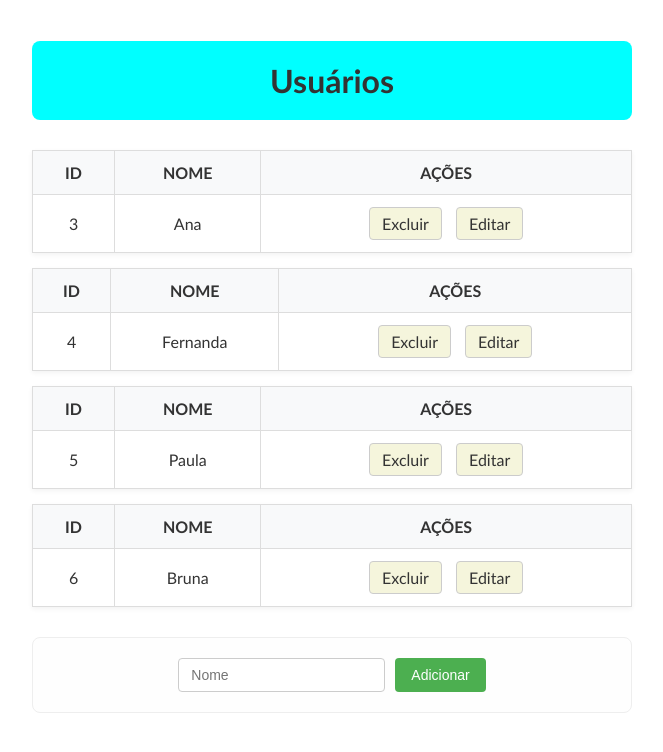
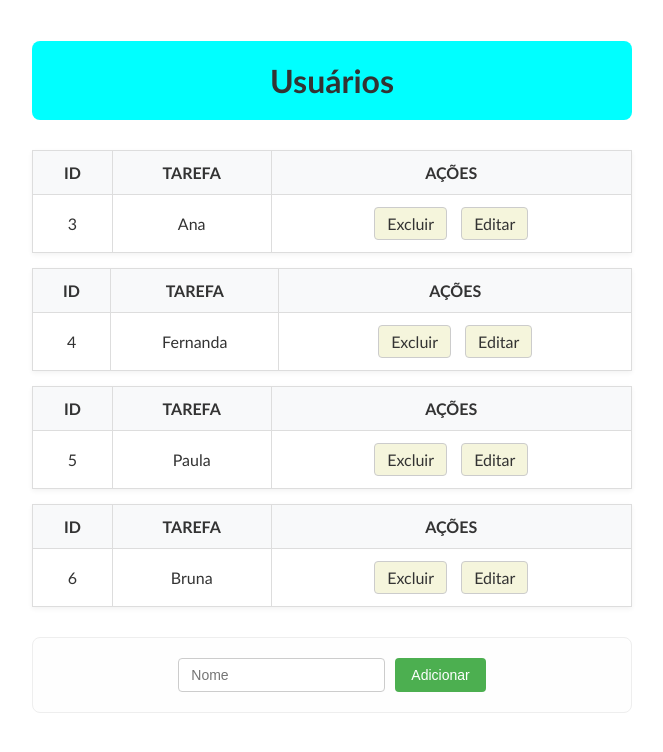
Before and after one commit to bea3853/app_flask, a Flask app: page / in a window 1280 px wide. Shown: the top 752 px of the page, without its empty margins (308-971 px from the left). Run offline with Flask 3, Linux system fonts and the light colour scheme; data comes from the database, SQL or seed files in the repository.

Commit message:
Update index.html

```diff
--- a/templates/index.html
+++ b/templates/index.html
@@ -112,7 +112,7 @@
   <table>
     <tr>
       <th>ID</th>
-      <th>NOME</th>
+      <th>TAREFA</th>
       <th>AÇÕES</th>
     </tr>
     <tr>
```
